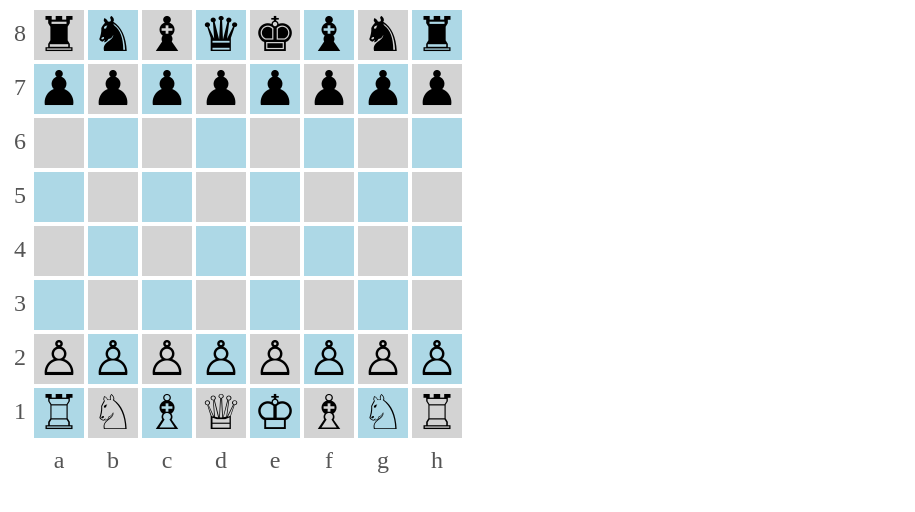
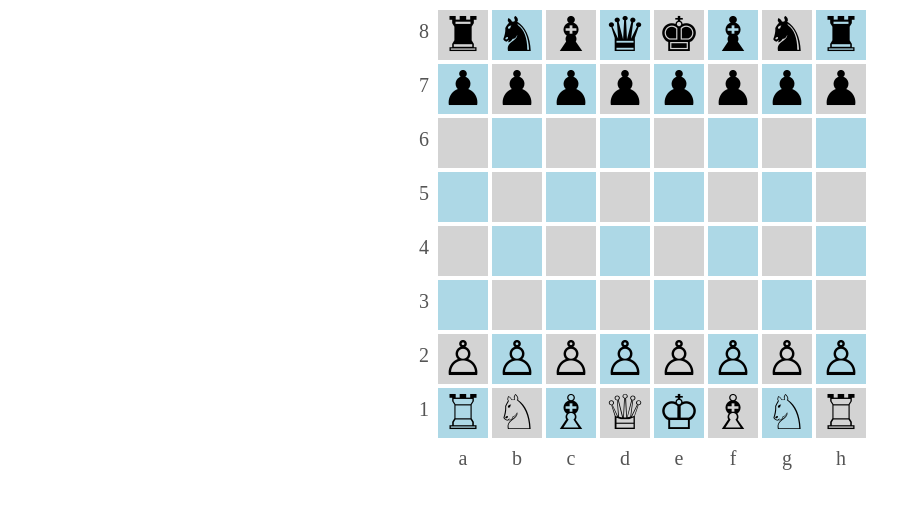
Before and after one commit to usabox15/chessstuff, a website built with webpack: page examples/example.html in a window 1280 px wide. Shown: the whole page, without its empty margins (0-915 px from the left). Built offline with nearby package versions, Linux system fonts and the light colour scheme.

Commit message:
Improve example board styles #5

```diff
--- a/examples/example.css
+++ b/examples/example.css
@@ -1,19 +1,23 @@
+#board {
+    width: max-content;
+    margin: 0 auto;
+}
+
 .row {
     font-size: 0;
+    display: flex;
 }
 
 .rowMark {
     width: 20;
     height: 50;
-    display: inline-block;
-    vertical-align: top;
     text-align: center;
     margin: 2;
     font-size: initial;
 }
 
 .rowMarkText {
-    font-size: 24;
+    font-size: 20;
     margin: 0;
     padding: 10 0;
     text-align: center;
@@ -23,15 +27,13 @@
 .columnMark {
     width: 50;
     height: 30;
-    display: inline-block;
-    vertical-align: top;
     text-align: center;
     margin: 2;
     font-size: initial;
 }
 
 .columnMarkText {
-    font-size: 24;
+    font-size: 20;
     margin: 0;
     padding: 5 0;
     text-align: center;
@@ -41,8 +43,6 @@
 .square {
     width: 50;
     height: 50;
-    display: inline-block;
-    vertical-align: top;
     text-align: center;
     margin: 2;
     font-size: initial;
```
